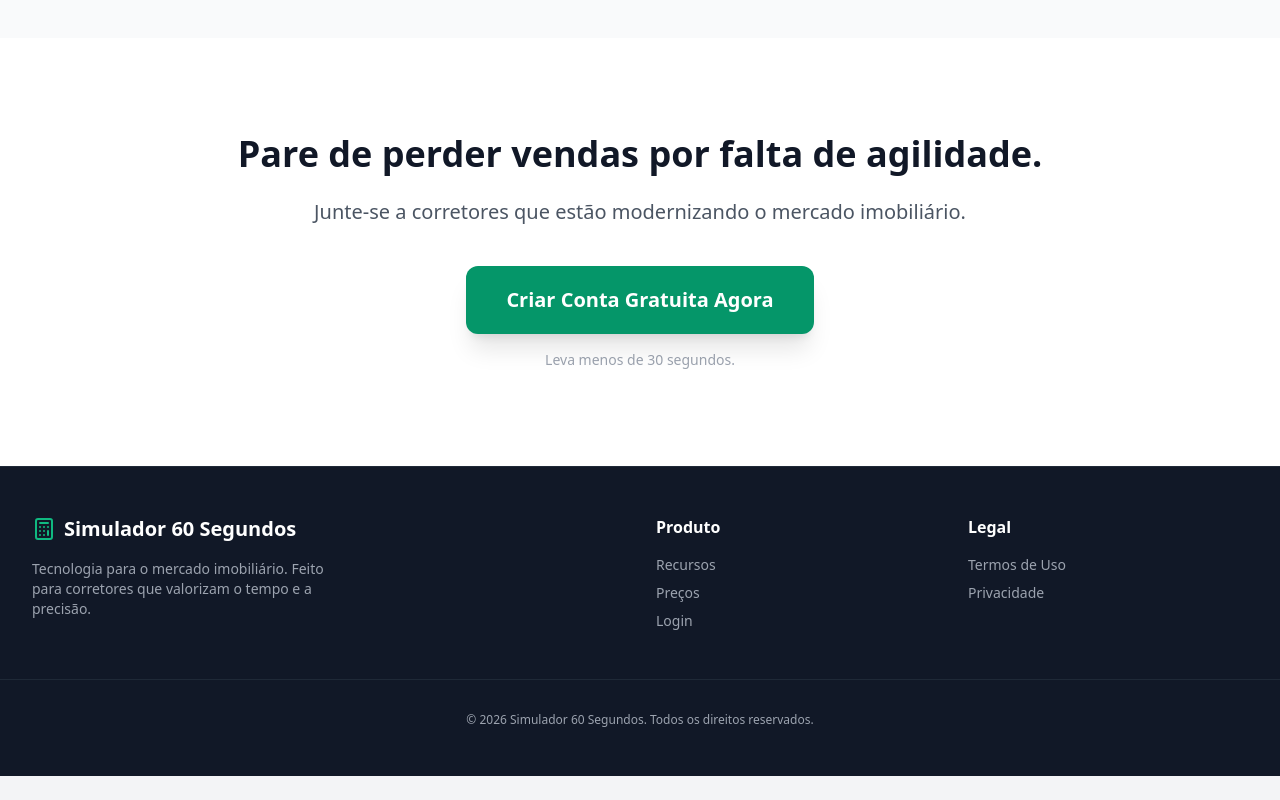
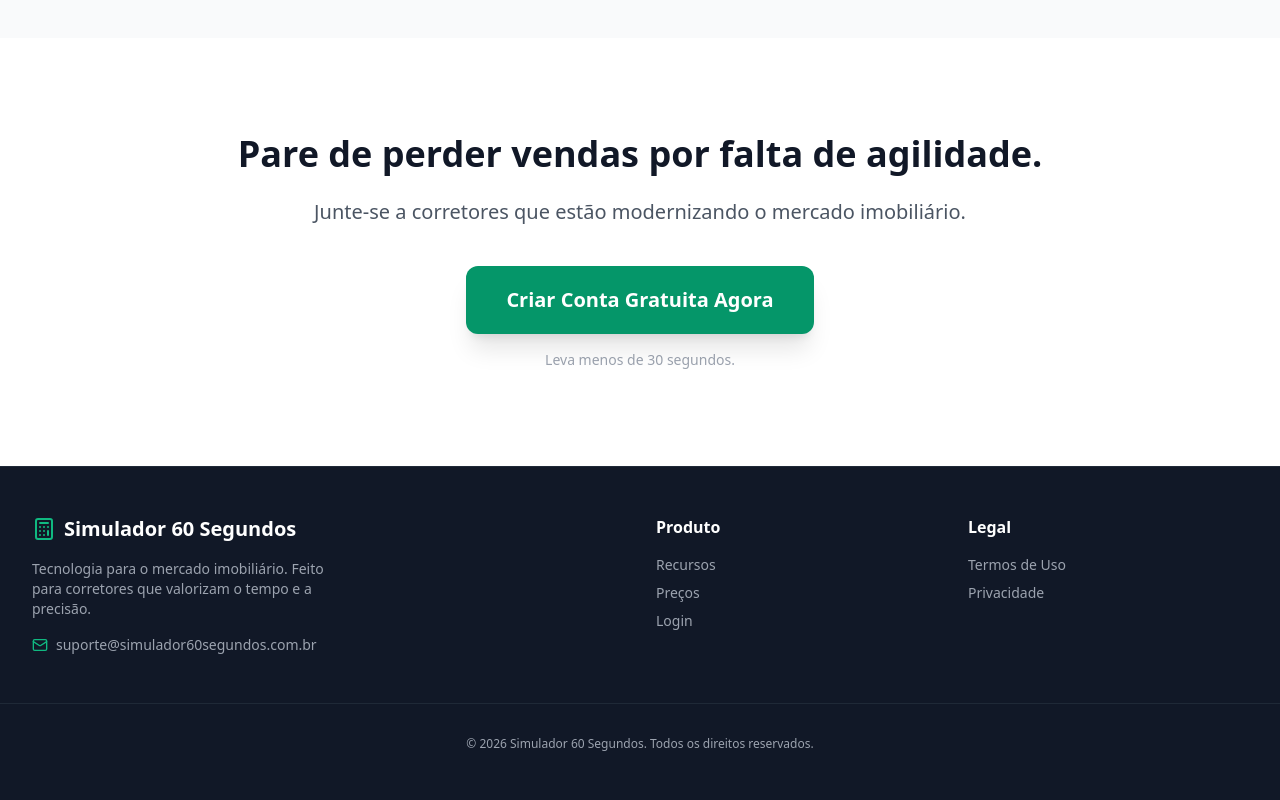
Before and after one commit to AfariaNeo/s60s, a React (Vite) app in the folder simulador-60-segundos/: page / in a window 1280 px wide. Shown: the part 2713-3513 px from the top of the page. Before the commit the page ends 3489 px from the top, so only its background shows below. Built offline with nearby package versions, Linux system fonts and the light colour scheme; no server answers.

Commit message:
feat: add support email to landing page and profile modal

```diff
--- a/simulador-60-segundos/components/LandingPage.tsx
+++ b/simulador-60-segundos/components/LandingPage.tsx
@@ -1,6 +1,6 @@
 import React from 'react';
 import { useNavigate } from 'react-router-dom';
-import { Calculator, Clock, TrendingUp, ShieldCheck, CheckCircle2, ArrowRight, Menu, X } from 'lucide-react';
+import { Calculator, Clock, TrendingUp, ShieldCheck, CheckCircle2, ArrowRight, Menu, X, Mail } from 'lucide-react';
 
 export default function LandingPage() {
     const navigate = useNavigate();
@@ -277,6 +277,12 @@ export default function LandingPage() {
                         <p className="max-w-xs text-sm">
                             Tecnologia para o mercado imobiliário. Feito para corretores que valorizam o tempo e a precisão.
                         </p>
+                        <div className="flex items-center gap-2 mt-4 text-sm text-gray-400">
+                            <Mail className="w-4 h-4 text-emerald-500" />
+                            <a href="mailto:suporte@simulador60segundos.com.br" className="hover:text-white transition-colors">
+                                suporte@simulador60segundos.com.br
+                            </a>
+                        </div>
                     </div>
                     <div>
                         <h4 className="text-white font-bold mb-4">Produto</h4>
@@ -335,7 +341,7 @@ function FeatureItem({ title, desc }: { title: string, desc: string }) {
 function PricingCheck({ text, darkTheme }: { text: string, darkTheme?: boolean }) {
     return (
         <li className="flex items-center gap-3">
-            <CheckCircle2 className={`w-5 h-5 ${darkTheme ? 'text-emerald-400' : 'text-emerald-600'}`} />
+            <CheckCircle2 className={`w - 5 h - 5 ${darkTheme ? 'text-emerald-400' : 'text-emerald-600'} `} />
             <span className={darkTheme ? 'text-emerald-50' : 'text-gray-600'}>{text}</span>
         </li>
     )
--- a/simulador-60-segundos/components/ProfileModal.tsx
+++ b/simulador-60-segundos/components/ProfileModal.tsx
@@ -1,5 +1,5 @@
 import React, { useState } from 'react';
-import { X, User, Shield, CreditCard, RotateCcw, Crown, KeyRound, Calendar, MinusCircle } from 'lucide-react';
+import { X, User, Shield, CreditCard, RotateCcw, Crown, KeyRound, Calendar, MinusCircle, HelpCircle } from 'lucide-react';
 import { UserProfile } from '../types';
 import { supabase } from '../lib/supabaseClient';
 
@@ -157,6 +157,16 @@ const ProfileModal: React.FC<ProfileModalProps> = ({ isOpen, onClose, profile })
               </button>
             )}
           </div>
+
+          <div className="pt-4 border-t border-gray-100 text-center">
+            <p className="text-xs text-gray-500 flex items-center justify-center gap-1">
+              Precisa de ajuda?
+              <a href="mailto:suporte@simulador60segundos.com.br" className="text-emerald-600 hover:text-emerald-700 font-medium hover:underline flex items-center gap-1">
+                <HelpCircle className="w-3 h-3" />
+                Fale com o Suporte
+              </a>
+            </p>
+          </div>
         </div>
 
         <button
```
